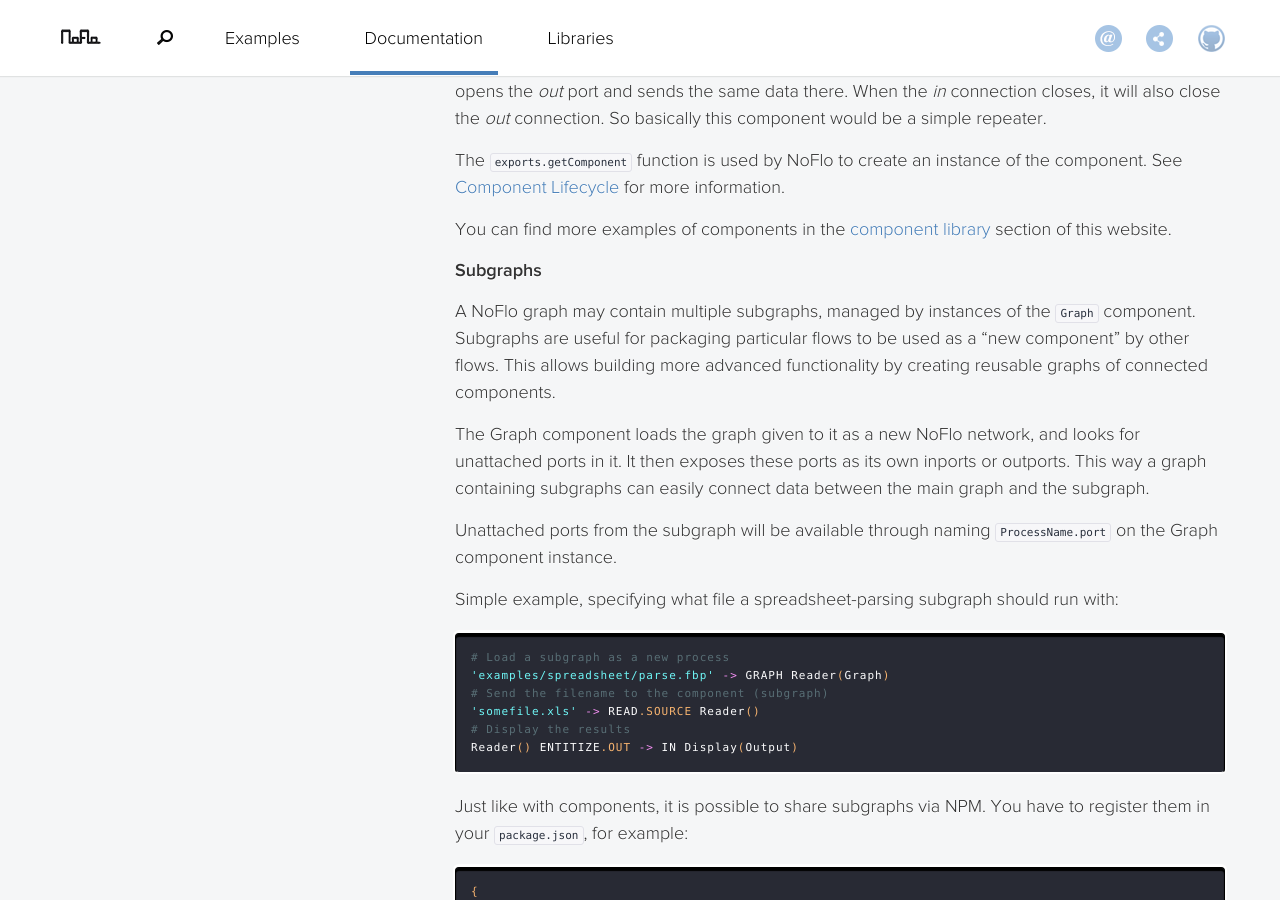
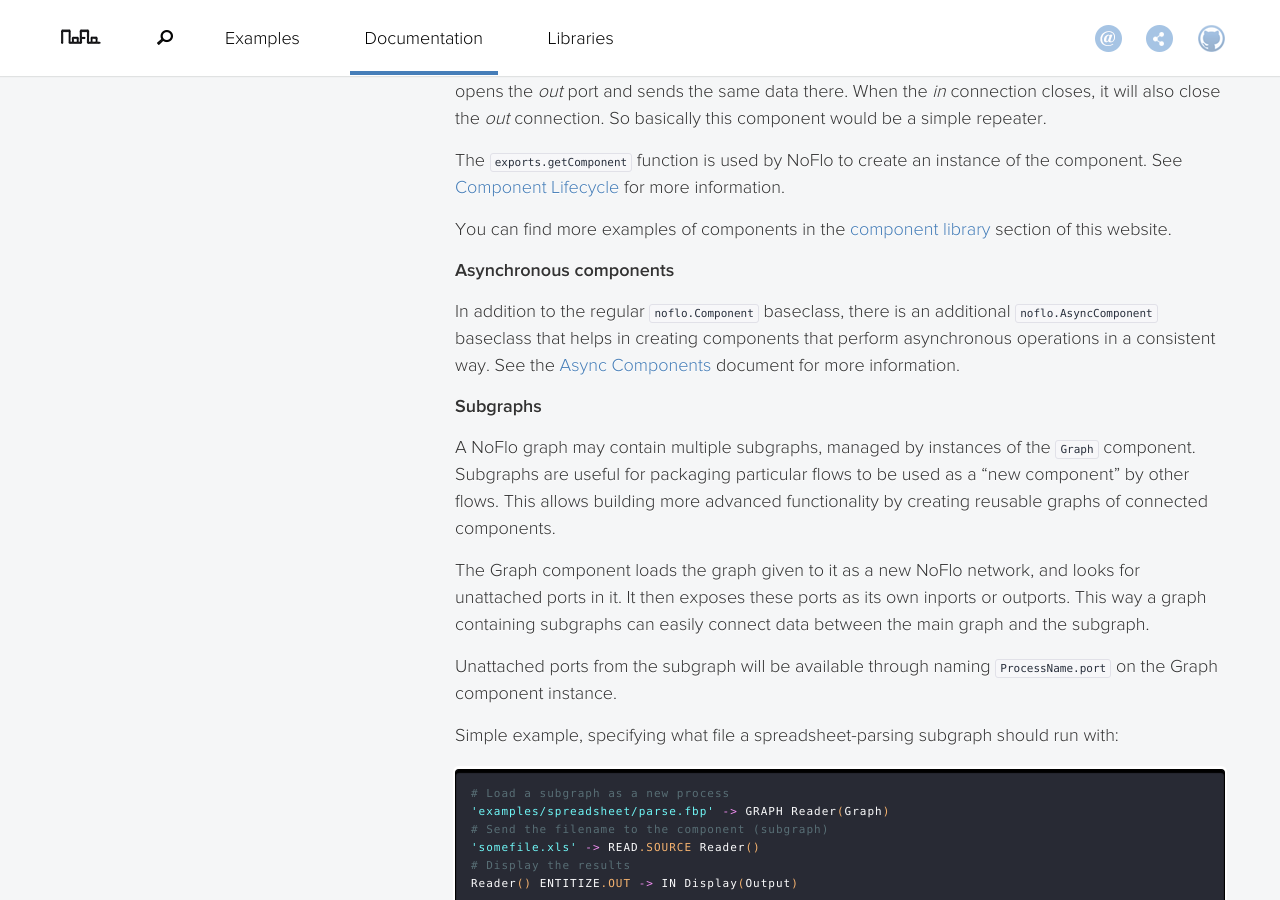
Before and after one commit to noflo/noflo.github.io, a Jekyll site: the page built from documentation/_posts/2013-07-12-components.md, in a window 1280 px wide and 900 px high, scrolled down 1345 px. Built offline with Jekyll 4.4.1, drawn with Linux system fonts in a browser that asks for light colours; nearby versions of some CDN libraries; Markdown is read by kramdown in place of the engine named in the settings.

Commit message:
Async component docs

```diff
--- a/documentation/_posts/2013-07-12-components.md
+++ b/documentation/_posts/2013-07-12-components.md
@@ -50,6 +50,10 @@ This example component register two ports: _in_ and _out_. When it receives data
 The `exports.getComponent` function is used by NoFlo to create an instance of the component. See [Component Lifecycle](#lifecycle) for more information.
 
 You can find more examples of components in the [component library](/library/) section of this website.
+
+### Asynchronous components
+
+In addition to the regular `noflo.Component` baseclass, there is an additional `noflo.AsyncComponent` baseclass that helps in creating components that perform asynchronous operations in a consistent way. See the [Async Components](/documentation/async-components/) document for more information.
 
 ### Subgraphs
 
```
